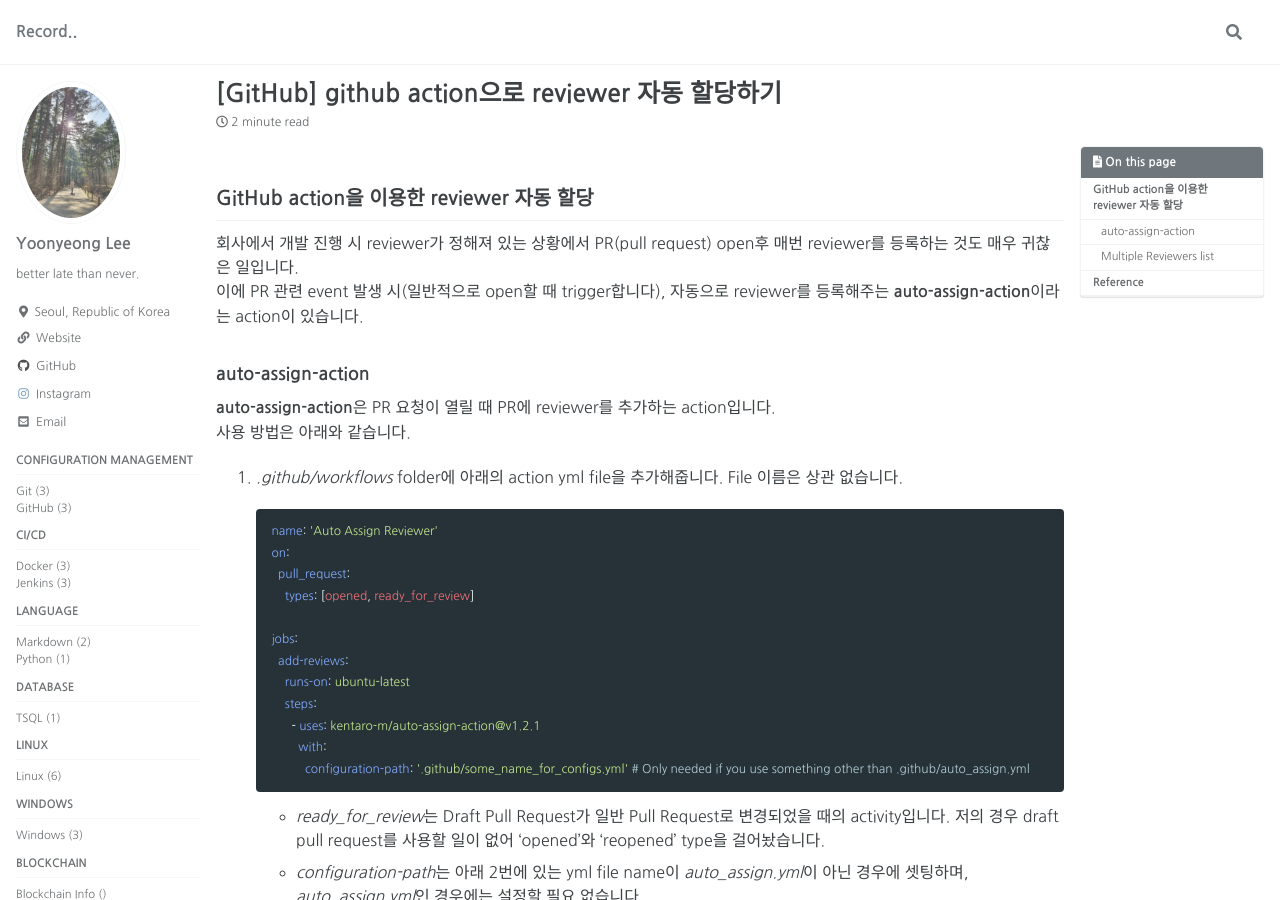
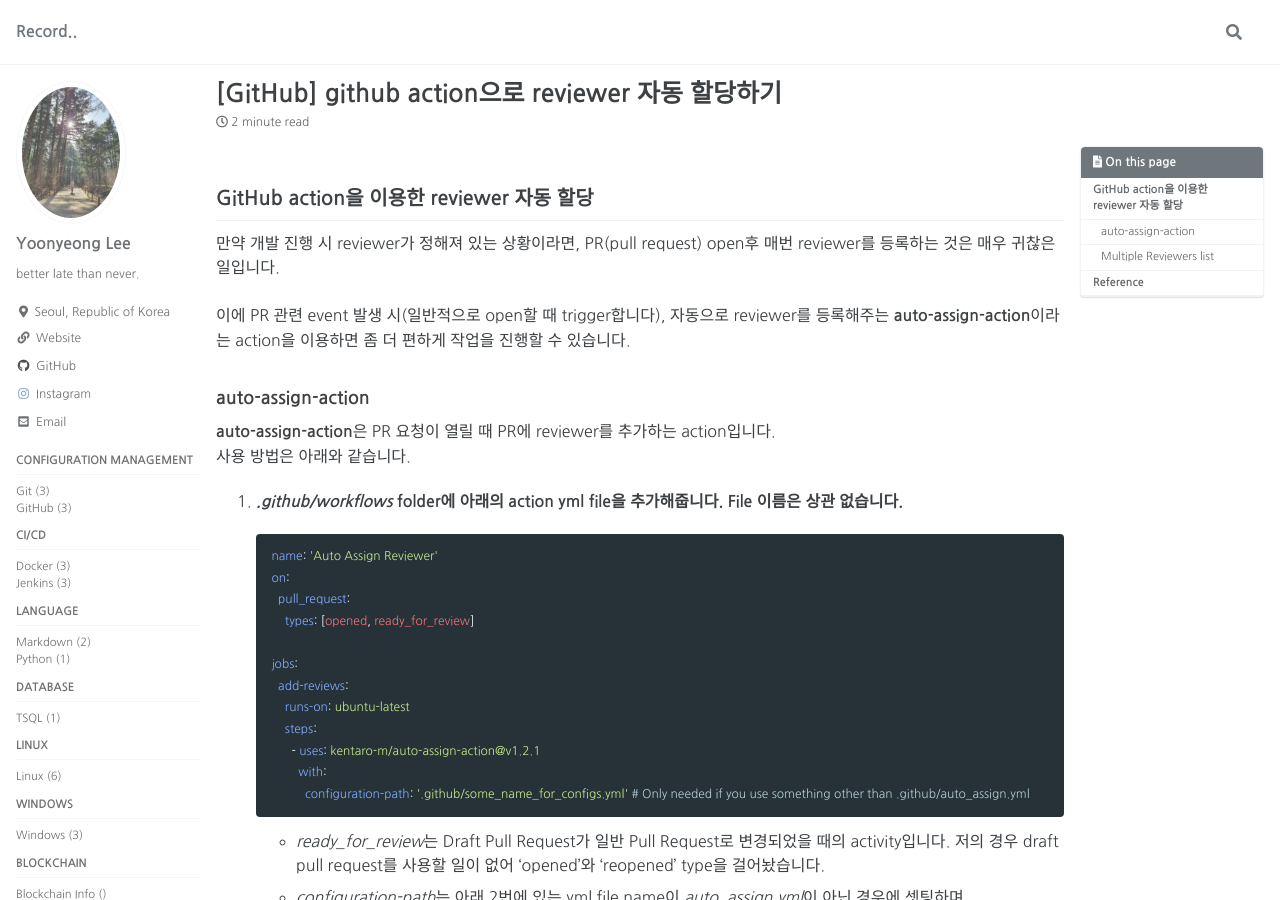
Before and after one commit to ynlee1/ynlee1.github.io, a Jekyll site: the page built from _posts/github/2022-06-16-github-auto-assign-reviewer.md, in a window 1280 px wide and 900 px high. Built offline with Jekyll 4.4.1, drawn with Linux system fonts in a browser that asks for light colours; cached includes are drawn as plain includes; comment, search, counter and statistics services are not loaded.

Commit message:
[fix] add line feed

````diff
--- a/_posts/github/2022-06-16-github-auto-assign-reviewer.md
+++ b/_posts/github/2022-06-16-github-auto-assign-reviewer.md
@@ -15,13 +15,13 @@
 ---
 
 ## GitHub action을 이용한 reviewer 자동 할당
-회사에서 개발 진행 시 reviewer가 정해져 있는 상황에서 PR(pull request) open후 매번 reviewer를 등록하는 것도 매우 귀찮은 일입니다. <br>
-이에 PR 관련 event 발생 시(일반적으로 open할 때 trigger합니다), 자동으로 reviewer를 등록해주는 <b>auto-assign-action</b>이라는 action이 있습니다. <br>
+만약 개발 진행 시 reviewer가 정해져 있는 상황이라면, PR(pull request) open후 매번 reviewer를 등록하는 것은 매우 귀찮은 일입니다. <br><br>
+이에 PR 관련 event 발생 시(일반적으로 open할 때 trigger합니다), 자동으로 reviewer를 등록해주는 <b>auto-assign-action</b>이라는 action을 이용하면 좀 더 편하게 작업을 진행할 수 있습니다.<br>
 
 ### auto-assign-action
 <b>auto-assign-action</b>은 PR 요청이 열릴 때 PR에 reviewer를 추가하는 action입니다. <br> 사용 방법은 아래와 같습니다. <br>
 
-1. <i>.github/workflows</i> folder에 아래의 action yml file을 추가해줍니다. File 이름은 상관 없습니다.
+1. <b><i>.github/workflows</i> folder에 아래의 action yml file을 추가해줍니다. File 이름은 상관 없습니다.</b>
 
     ```yml
     name: 'Auto Assign Reviewer'
@@ -40,8 +40,9 @@
 
     * <i>ready_for_review</i>는 Draft Pull Request가 일반 Pull Request로 변경되었을 때의 activity입니다. 저의 경우 draft pull request를 사용할 일이 없어 'opened'와 'reopened' type을 걸어놨습니다.
     * <i>configuration-path</i>는 아래 2번에 있는 yml file name이 <i>auto_assign.yml</i>이 아닌 경우에 셋팅하며, <i>auto_assign.yml</i>인 경우에는 설정할 필요 없습니다.
+<br><br>
 
-2. <i>.github</i> folder에 아래의 <i>auto-assign.yml</i> file을 만듭니다.
+2. <b><i>.github</i> folder에 아래의 <i>auto-assign.yml</i> file을 만듭니다. </b>
 
     ```yml
     # auto-assign.yml
@@ -79,7 +80,7 @@
     * <i>reviewers</i>는 GitHub user name을 입력해줍니다.
     * <i>numberOfReviewers</i>가 0인 경우 <i>reviewers</i>에 등록한 모든 유저가 reviewer로 등록됩니다. 당연한 얘기지만 본인은 제외됩니다.
     * <i>addAssignees</i>에서 <b>'author'</b>를 선택하면 PR을 open한 user가 assignee로 할당됩니다.
-
+<br><br><br>
 
 ### Multiple Reviewers list
 Reviewer group이 여러 개라면 아래처럼 auto-assign.yml을 변경할 수 있습니다.
@@ -131,7 +132,7 @@
 # skipKeywords:
 #   - wip
 ```
-
+<br><br>
 
 ## Reference
 [auto-assign-action github repo](https://github.com/kentaro-m/auto-assign-action)
````
Also changed, not shown: other parts of _posts/github/2022-06-16-github-auto-assign-reviewer.md (+1 -1 lines).
